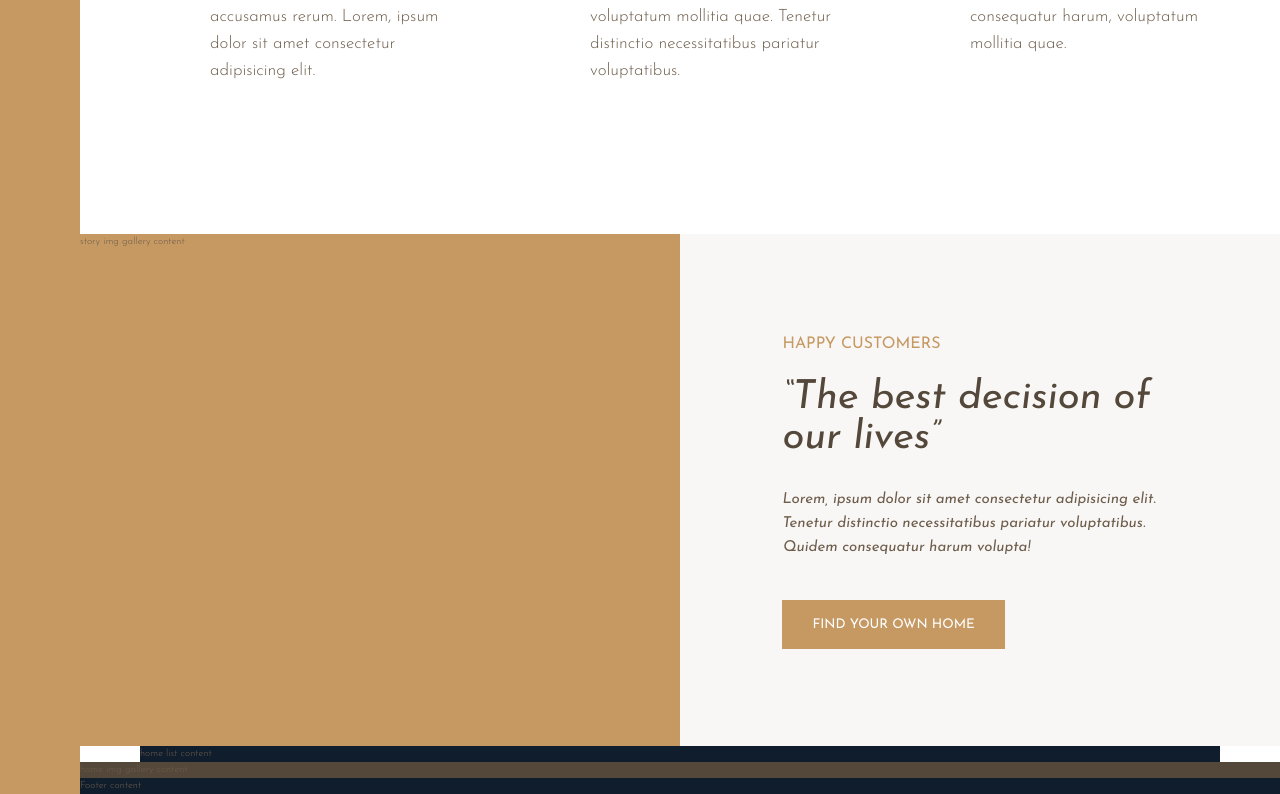
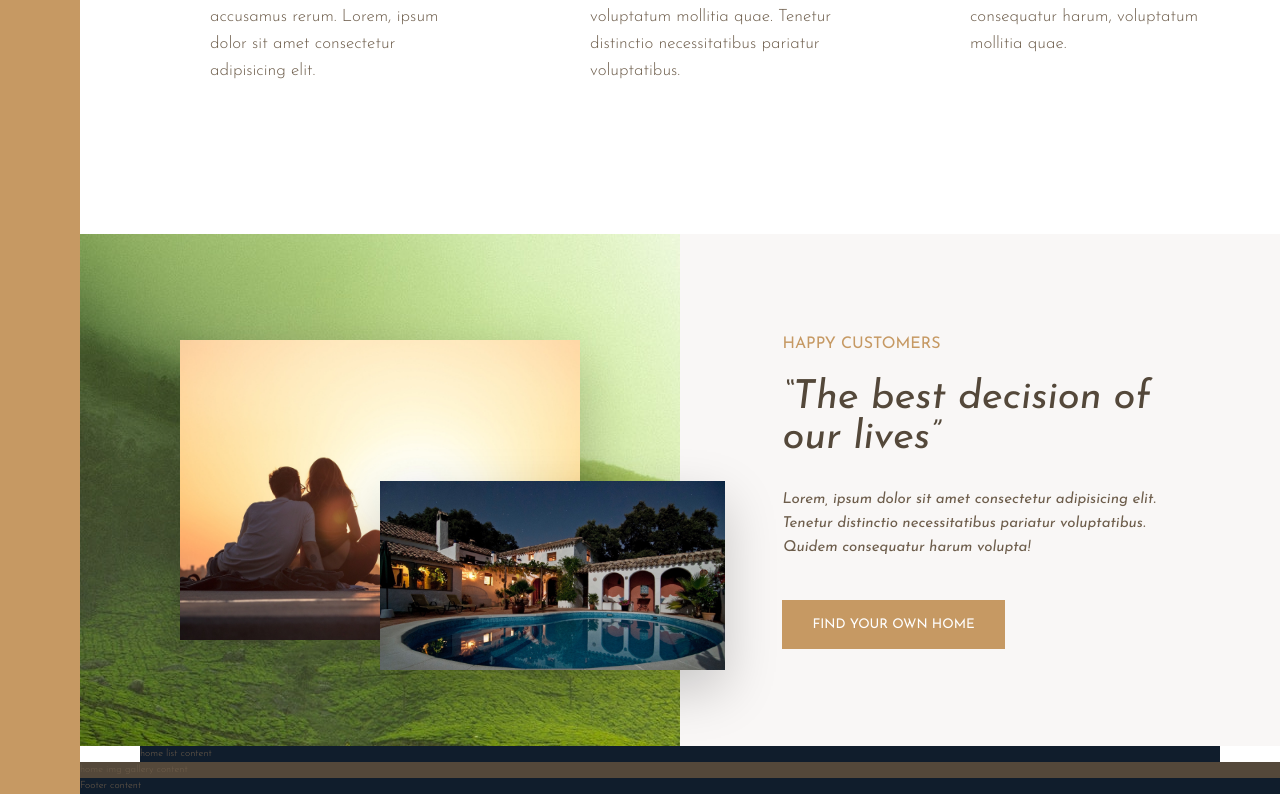
Before and after one commit to landon-sturgeon/real-estate-example, a React (Create React App) app: page / in a window 1280 px wide. Shown: the part 1074-1868 px from the top of the page. Built offline with nearby package versions, Linux system fonts and the light colour scheme.

Commit message:
added images to story gallery

```diff
--- a/src/components/story-img-gallery/story-img-gallery.component.js
+++ b/src/components/story-img-gallery/story-img-gallery.component.js
@@ -1,10 +1,14 @@
 import React from "react";
 
-import { StoryImgGalleryContainer } from "./story-img-gallery.style";
+import Story1 from "../../img/story-1.jpeg";
+import Story2 from "../../img/story-2.jpeg";
+
+import { StoryImgGalleryContainer, StoryImgLarge, StoryImgOffsetRight } from "./story-img-gallery.style";
 
 const StoryImgGallery = () => (
     <StoryImgGalleryContainer>
-        story img gallery content
+        <StoryImgLarge src={Story1} alt="couple with new house" />
+        <StoryImgOffsetRight src={Story2} alt="new house" />
     </StoryImgGalleryContainer>
 );
 
--- a/src/components/story-img-gallery/story-img-gallery.style.js
+++ b/src/components/story-img-gallery/story-img-gallery.style.js
@@ -1,8 +1,31 @@
 import styled from "styled-components";
 
-import { COLORS } from "../../scss/_variables.style";
+import BackImg from "../../img/back.jpg";
+
+import { COLORS, SHADOWS } from "../../scss/_variables.style";
 
 export const StoryImgGalleryContainer = styled.div`
-    background-color: ${ COLORS.primary };
+    // background-color: ${COLORS.primary};
     grid-column: full-start / col-end 4;
+    background-image: url(${BackImg});
+
+    display: grid;
+    grid-template-rows: repeat(6, 1fr);
+    grid-template-columns: repeat(6, 1fr);
+    align-items: center;
 `;
+
+export const StoryImgLarge = styled.img`
+    width: 100%;
+    grid-row: 2 / 6;
+    grid-column: 2 / 6;
+    box-shadow: ${ SHADOWS.light };
+`;
+
+export const StoryImgOffsetRight = styled.img`
+    width: 115%;
+    grid-row: 4 / 6;
+    grid-column: 4 / 7;
+    z-index: 10;
+    box-shadow: ${ SHADOWS.light };
+`;
--- a/src/pages/landing-page/landing-page.style.js
+++ b/src/pages/landing-page/landing-page.style.js
@@ -1,6 +1,6 @@
 import styled from "styled-components";
 
-export const LandingPageContainer = styled.body`
+export const LandingPageContainer = styled.div`
     display: grid;
     grid-template-rows: 80vh min-content 40vw repeat(3, min-content);
     grid-template-columns: [sidebar-start] 8rem [sidebar-end full-start] minmax(6rem, 1fr) [center-start] repeat(8, [col-start] minmax(min-content, 14rem) [col-end]) [center-end] minmax(6rem, 1fr) [full-end];
--- a/src/scss/_variables.style.js
+++ b/src/scss/_variables.style.js
@@ -15,7 +15,7 @@ export const FONT = {
 
 export const SHADOWS = {
     dark: "0 2rem 6rem rgba(0,0,0,0.7)",
-    light: "0 2rem 6rem rgba(0,0,0,0.2)"
+    light: "0 2rem 5rem rgba(0,0,0,0.2)"
 }
 
 const size = {
```
